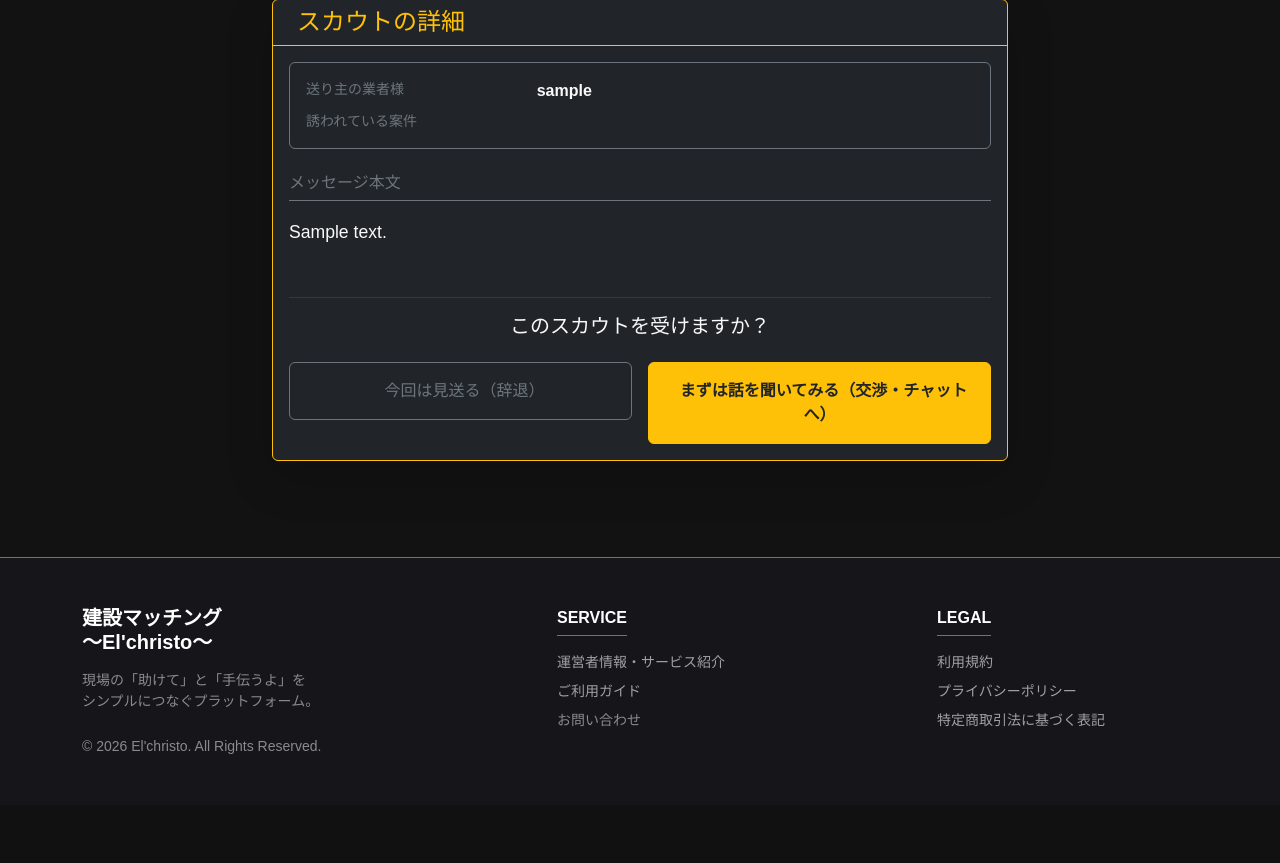
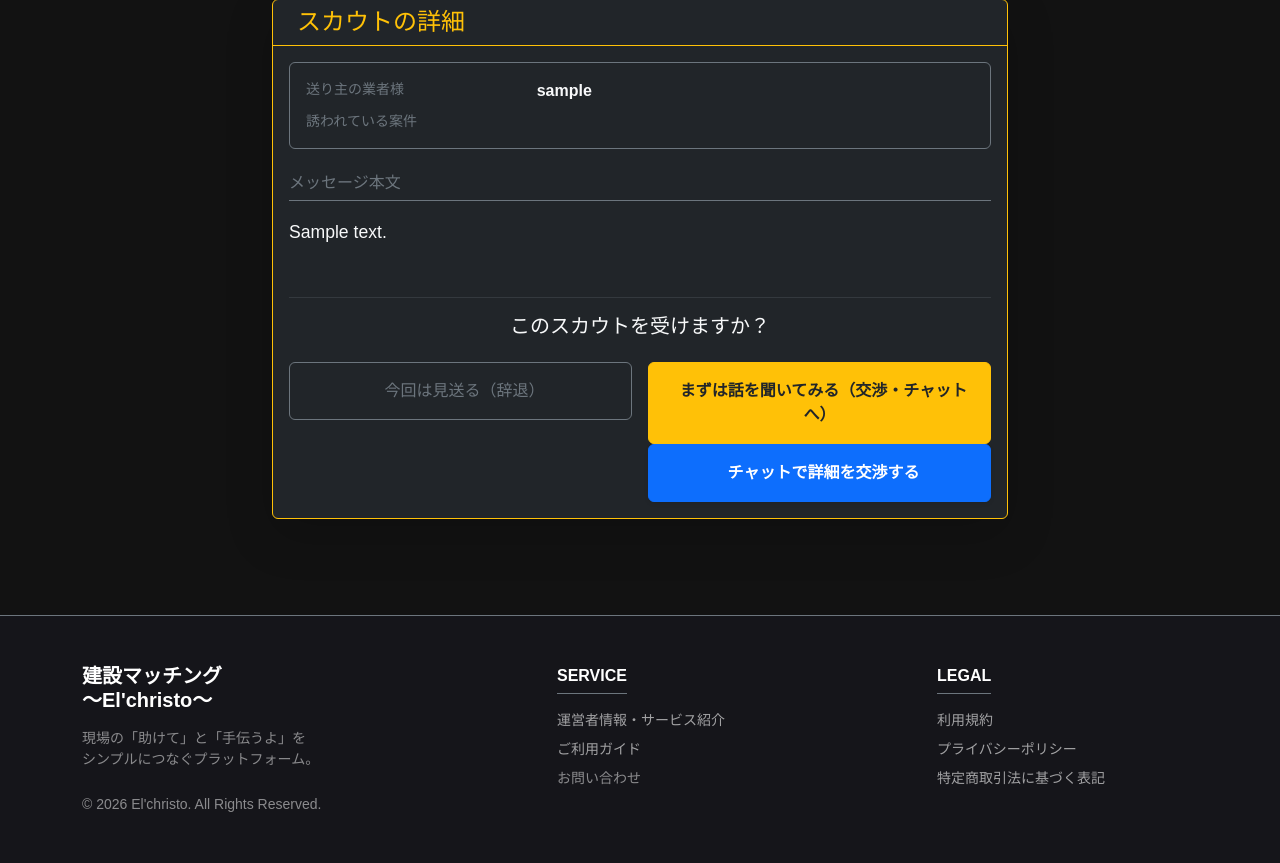
Before and after one commit to Elchristo-j/kensetsu-app, a Django app: page /scouts/1/ in a window 1280 px wide. Shown: the part 182-1045 px from the top of the page. Before the commit the page ends 936 px from the top, so only its background shows below. Run offline with Django 5.2, Linux system fonts and the light colour scheme; a user stored in the database is signed in; tables that the repository leaves empty hold one stand-in row (values such as "Sample post"); grey boxes marked "Sample" are stand-in pictures; data that the repository does not hold is empty.

Commit message:
srthj＠

```diff
--- a/jobs/templates/jobs/home.html
+++ b/jobs/templates/jobs/home.html
@@ -11,7 +11,7 @@
 
     /* 新着バッジ */
     .badge-new {
-        position: absolute; top: -10px; left: -10px;
+        position: absolute; top: 10px; left: 10px;
         background: linear-gradient(45deg, #ff357a, #fff172);
         color: white; font-weight: bold; padding: 5px 10px;
         border-radius: 50px; font-size: 0.8rem; z-index: 10;
--- a/jobs/templates/jobs/scout_detail.html
+++ b/jobs/templates/jobs/scout_detail.html
@@ -47,7 +47,11 @@
                             {% csrf_token %}
                             <input type="hidden" name="action" value="accept">
                             <button type="submit" class="btn btn-warning w-100 py-3 fw-bold text-dark" onclick="return confirm('相手と直接チャットで詳細の交渉を開始しますか？');">
-                                <i class="fas fa-comments me-2"></i>まずは話を聞いてみる（交渉・チャットへ）
+                                <i class="fas fa-handshake me-2"></i>まずは話を聞いてみる（交渉・チャットへ）
+                            </button>
+
+                            <button type="submit" class="btn btn-primary w-100 py-3 fw-bold shadow-sm">
+                                <i class="fas fa-comments me-2"></i>チャットで詳細を交渉する
                             </button>
                         </form>
                     </div>
```
Also changed, not shown: accounts/views.py (+7 -6 lines).
